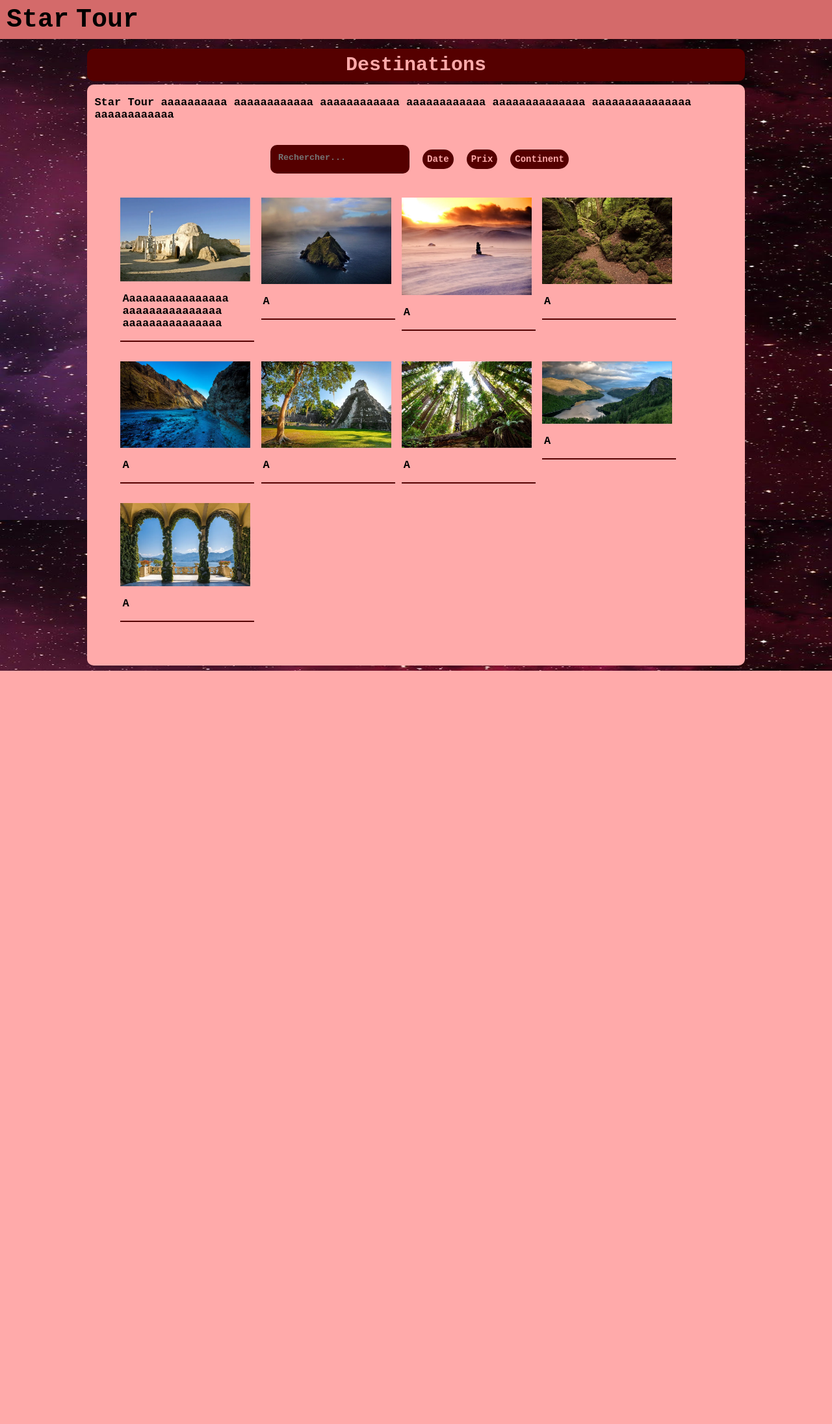
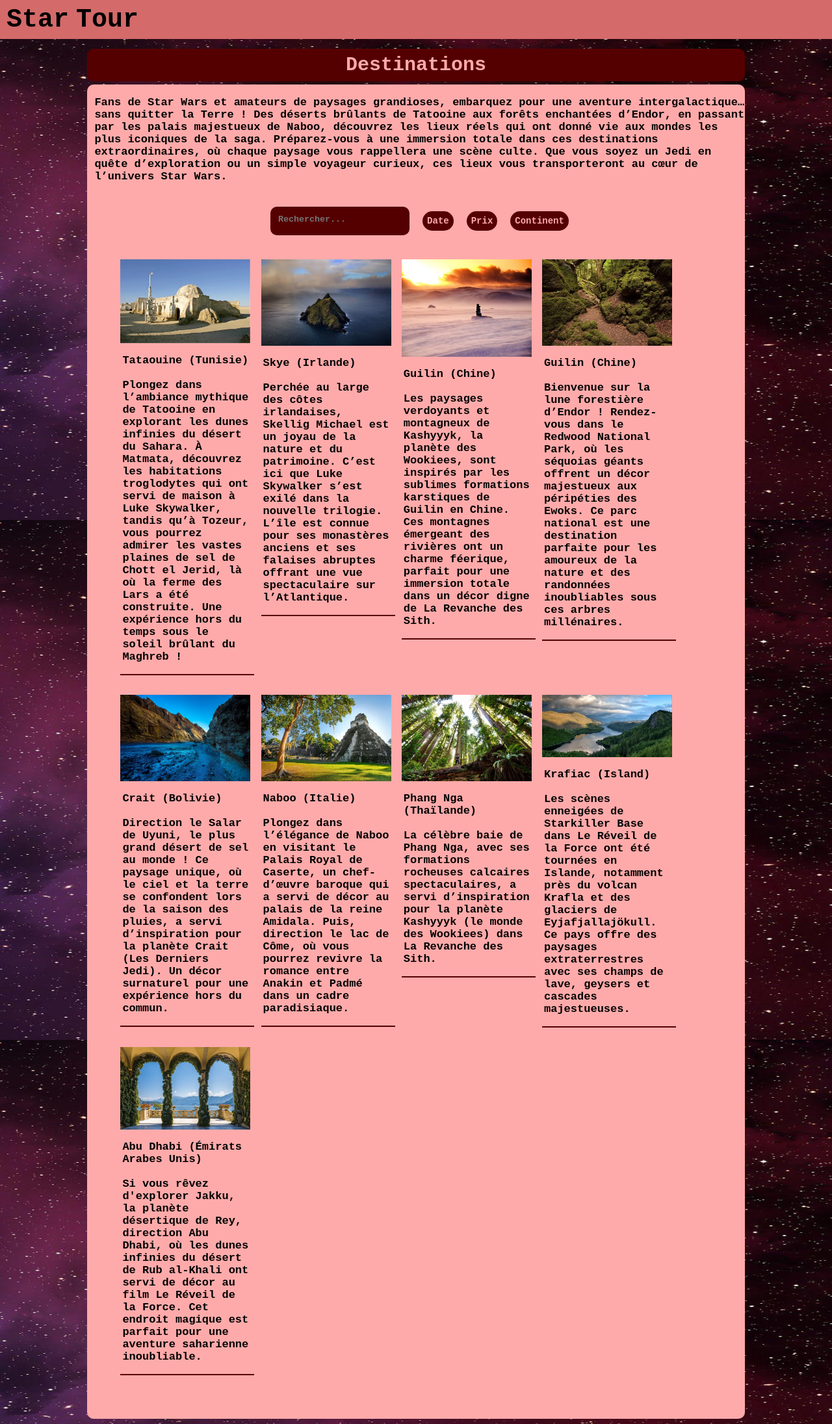
Before and after one commit to RayyyZen/Click-Journey, a PHP site: page /HTML/destinations.html in a window 1280 px wide. Shown: the whole page at 65% size. Before the commit the page ends 1032 px from the top, so only its background shows below. Run offline with PHP 8.4, Linux system fonts and the light colour scheme.

Commit message:
design de la page inscription et ajout du texte pour les destinations

```diff
--- a/HTML/destinations.html
+++ b/HTML/destinations.html
@@ -13,7 +13,9 @@
         </div>
         <div class="section">Destinations</div>
         <div class="paragraph">
-            <p>Star Tour aaaaaaaaaa aaaaaaaaaaaa aaaaaaaaaaaa aaaaaaaaaaaa aaaaaaaaaaaaaa aaaaaaaaaaaaaaa aaaaaaaaaaaa</p>
+            <p>Fans de Star Wars et amateurs de paysages grandioses, embarquez pour une aventure intergalactique… sans quitter la Terre ! Des déserts brûlants de Tatooine aux forêts enchantées d’Endor, en passant par les palais majestueux de Naboo, découvrez les lieux réels qui ont donné vie aux mondes les plus iconiques de la saga.
+
+                Préparez-vous à une immersion totale dans ces destinations extraordinaires, où chaque paysage vous rappellera une scène culte. Que vous soyez un Jedi en quête d’exploration ou un simple voyageur curieux, ces lieux vous transporteront au cœur de l’univers Star Wars.</p>
 
             <div class="group1">
             <div class="recherche1">
@@ -32,55 +34,93 @@
                 <li>
                     <div class="endroit">
                         <img src="../Data/destination1.png" class="imagedestination">
-                        <p>Aaaaaaaaaaaaaaaa aaaaaaaaaaaaaaa aaaaaaaaaaaaaaa</p>
+                        <p><b>Tataouine (Tunisie)</b><br><br>
+                            Plongez dans l’ambiance mythique de Tatooine en explorant
+                            les dunes infinies du désert du Sahara.
+                            À Matmata, découvrez les habitations troglodytes qui ont servi de maison à Luke Skywalker,
+                            tandis qu’à Tozeur, vous pourrez admirer les vastes plaines de sel de Chott el Jerid,
+                            là où la ferme des Lars a été construite. Une expérience hors du temps sous le soleil brûlant du Maghreb !
+                        </p>
                     </div>
                 </li>
                 <li>
                     <div class="endroit">
                         <img src="../Data/destination2.png" class="imagedestination">
-                        <p>A</p>
+                        <p><b>Skye (Irlande)</b><br><br>
+                            Perchée au large des côtes irlandaises, Skellig Michael est un joyau de la nature et du patrimoine.
+                            C’est ici que Luke Skywalker s’est exilé dans la nouvelle trilogie.
+                            L’île est connue pour ses monastères anciens et ses falaises abruptes offrant une vue spectaculaire sur l’Atlantique.
+                        </p>
                     </div>
                 </li>
                 <li>
                     <div class="endroit">
                         <img src="../Data/destination3.png" class="imagedestination">
-                        <p>A</p>
+                        <p><b>Guilin (Chine)</b><br><br>
+                            Les paysages verdoyants et montagneux de Kashyyyk, la planète des Wookiees,
+                            sont inspirés par les sublimes formations karstiques de Guilin en Chine.
+                            Ces montagnes émergeant des rivières ont un charme féerique,
+                            parfait pour une immersion totale dans un décor digne de La Revanche des Sith.
+                        </p>
                     </div>
                 </li>
                 <li>
                     <div class="endroit">
                         <img src="../Data/destination4.png" class="imagedestination">
-                        <p>A</p>
+                        <p><b>Guilin (Chine)</b><br><br>
+                            Bienvenue sur la lune forestière d’Endor !
+                            Rendez-vous dans le Redwood National Park, où les séquoias géants offrent un décor majestueux aux péripéties des Ewoks.
+                            Ce parc national est une destination parfaite pour les amoureux de la nature et des randonnées inoubliables sous ces arbres millénaires.
+                        </p>
                     </div>
                 </li>
                 <li>
                     <div class="endroit">
                         <img src="../Data/destination5.png" class="imagedestination">
-                        <p>A</p>
+                        <p><b>Crait (Bolivie)</b><br><br>
+                            Direction le Salar de Uyuni, le plus grand désert de sel au monde !
+                            Ce paysage unique, où le ciel et la terre se confondent lors de la saison des pluies,
+                            a servi d’inspiration pour la planète Crait (Les Derniers Jedi). Un décor surnaturel pour une expérience hors du commun.
+                        </p>
                     </div>
                 </li>
                 <li>
                     <div class="endroit">
                         <img src="../Data/destination6.png" class="imagedestination">
-                        <p>A</p>
+                        <p><b>Naboo (Italie)</b><br><br>
+                            Plongez dans l’élégance de Naboo en visitant le Palais Royal de Caserte,
+                            un chef-d’œuvre baroque qui a servi de décor au palais de la reine Amidala.
+                            Puis, direction le lac de Côme, où vous pourrez revivre la romance entre Anakin et Padmé dans un cadre paradisiaque.
+                        </p>
                     </div>
                 </li>
                 <li>
                     <div class="endroit">
                         <img src="../Data/destination7.png" class="imagedestination">
-                        <p>A</p>
+                        <p><b>Phang Nga (Thaïlande)</b><br><br>
+                            La célèbre baie de Phang Nga, avec ses formations rocheuses calcaires spectaculaires,
+                            a servi d’inspiration pour la planète Kashyyyk (le monde des Wookiees) dans La Revanche des Sith.
+                        </p>
                     </div>
                 </li>
                 <li>
                     <div class="endroit">
                         <img src="../Data/destination8.png" class="imagedestination">
-                        <p>A</p>
+                        <p><b>Krafiac (Island)</b><br><br>
+                            Les scènes enneigées de Starkiller Base dans Le Réveil de la Force ont été tournées en Islande,
+                            notamment près du volcan Krafla et des glaciers de Eyjafjallajökull.
+                            Ce pays offre des paysages extraterrestres avec ses champs de lave, geysers et cascades majestueuses.
+                        </p>
                     </div>
                 </li>
                 <li>
                     <div class="endroit">
                         <img src="../Data/destination9.png" class="imagedestination">
-                        <p>A</p>
+                        <p><b>Abu Dhabi (Émirats Arabes Unis)</b><br><br>
+                            Si vous rêvez d'explorer Jakku, la planète désertique de Rey, direction Abu Dhabi,
+                            où les dunes infinies du désert de Rub al-Khali ont servi de décor au film Le Réveil de la Force.
+                            Cet endroit magique est parfait pour une aventure saharienne inoubliable.
+                        </p>
                     </div>
                 </li>
             </ul>
```
Also changed, not shown: CSS/inscription.css (+35 -0 lines), HTML/inscription.html (+11 -14 lines).
